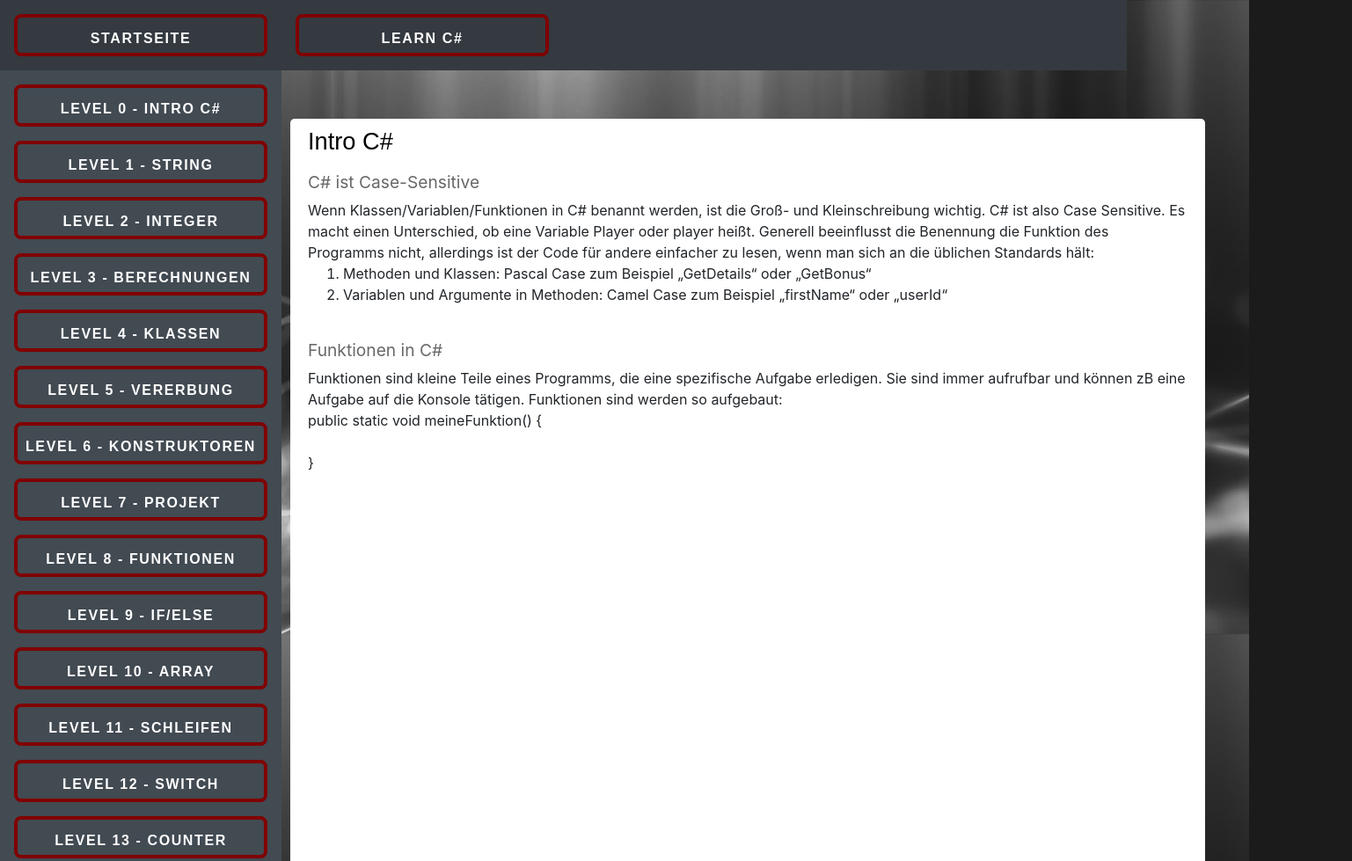
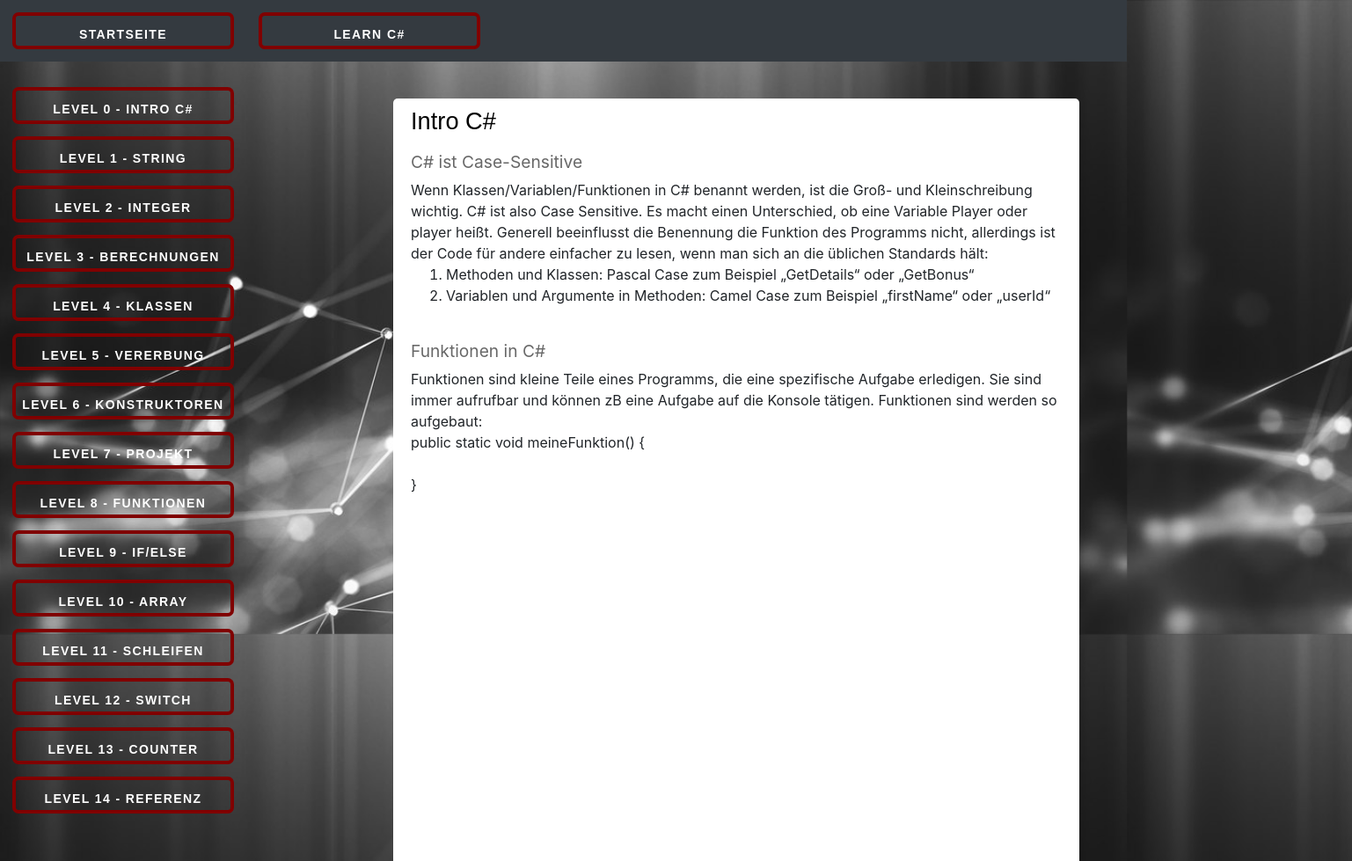
Before and after one commit to wi17b109/Lernplattform, a plain HTML site: page subpages/subpageIntro.html in a window 1280 px wide. Shown: the top 979 px of the page at 88% size, 1537 px wide, since content can reach past the window. Drawn offline with nearby package versions, Linux system fonts and the light colour scheme.

Commit message:
Respnsive

```diff
--- a/css/layout.css
+++ b/css/layout.css
@@ -6,7 +6,41 @@
 	padding: 0;
 	border: solid #000 0;
 	font-family: Arial, Tahoma;
+	box-sizing: border-box;
 }
+
+.row::after {
+  content: "";
+  clear: both;
+  display: block;
+}
+
+[class*="col-"] {
+  float: left;
+  padding: 15px;
+}
+
+/* For desktop: */
+.col-1 {width: 8.33%;}
+.col-2 {width: 16.66%;}
+.col-3 {width: 25%;}
+.col-4 {width: 33.33%;}
+.col-5 {width: 41.66%;}
+.col-6 {width: 50%;}
+.col-7 {width: 58.33%;}
+.col-8 {width: 66.66%;}
+.col-9 {width: 75%;}
+.col-10 {width: 83.33%;}
+.col-11 {width: 91.66%;}
+.col-12 {width: 100%;}
+
+object{
+	width:100%;
+	min-height: 800px;
+	position: relative;
+	object-fit: cover;
+}
+
 body{
 	color: #000;
 	background-color: #1B1B1B;
@@ -45,6 +79,7 @@ a:visited{
 	padding: 10px 20px;
 	border-radius: 5px;
 	box-shadow: 2px 2px grey gradient;
+	min-height: 800px;
 }
 
 .beitrag:hover{
@@ -80,7 +115,8 @@ a:visited{
 	padding: 0;
 	float: left;
 	border:solid: 1px;
-	min-width: 900px;
+	width: 100vh;
+	height: 100vh;
 }
 
 #footer{
--- a/css/subslide.css
+++ b/css/subslide.css
@@ -48,9 +48,9 @@ nav ul {
 }
 
 nav ul li {
-    --c: 	maroon;
+    --c:  maroon;
     color: white;
-    font-size: 16px;
+    font-size: 14px;
     border: 0.3em solid var(--c);
     border-radius: 0.5em;
     width: 18em;
--- a/subpages/subpageIntro.html
+++ b/subpages/subpageIntro.html
@@ -12,13 +12,50 @@
 	<script src="../js/jquery.min.js"></script>
 	<script src="../plugin/codemirror/lib/codemirror.js"></script>
 	<script src="../plugin/codemirror/mode/clike/clike.js"></script>
+
+<meta name="viewport" content="width=device-width, initial-scale=1.0">
+<style>
+
+.row::after {
+  content: "";
+  clear: both;
+  display: block;
+}
+
+[class*="col-"] {
+  float: left;
+  padding: 15px;
+}
+
+/* For desktop: */
+.col-1 {width: 8.33%;}
+.col-2 {width: 16.66%;}
+.col-3 {width: 25%;}
+.col-4 {width: 33.33%;}
+.col-5 {width: 41.66%;}
+.col-6 {width: 50%;}
+.col-7 {width: 58.33%;}
+.col-8 {width: 66.66%;}
+.col-9 {width: 75%;}
+.col-10 {width: 83.33%;}
+.col-11 {width: 91.66%;}
+.col-12 {width: 100%;}
+
+object{
+	width:100%;
+	min-height: 800px;
+	position: relative;
+	object-fit: cover;
+}
+
+</style>
 </head>
 
 <body id="bild">
 
 	<script type="text/javascript">
 		function load_home(page) {
-			document.getElementById("Inhalt"+page).innerHTML='<object width="1000px" height="1200px" type="text/html" data="Level'+page+'.html" ></object>';
+			document.getElementById("Inhalt"+page).innerHTML='<object type="text/html" data="Level'+page+'.html" ></object>';
 		}
 
 		function toggleDiv(divNum) {
@@ -63,12 +100,9 @@
 			</li>
 		</ul>
 	</nav>
-	</div>
-	<div>
-		<table>
-			<tr>
-				<td bgcolor="#424a52">
-					<div>
+<!--<td bgcolor="#424a52">-->
+	<div class="row">
+		<div class="col-2">
 			<nav>
 				<ul>
 					<li onclick="toggleDiv(1);load_home(0)">
@@ -134,8 +168,8 @@
 				</ul>
 			</nav>
 		</div>
-				</td>
-				<td width="1250px">
+		<div class="col-2"></div>
+	<div class="col-8">
 		<div id="wrap">
 			<div id="grad">
 				<div id="right-content">
@@ -151,7 +185,6 @@
 							</div>
 						</div>
 					</div>
-
 					<!--Div2-->
 					<div class="slide" id="div2">
 						<div id="conent">
@@ -296,9 +329,7 @@
 				</div>
 			</div>
 		</div>
-				</td>
-			</tr>
-		</table>
+	</div>
 </div>
 </body>
 </html>
```
Also changed, not shown: css/content.css (line endings or trailing spaces). Lines whose indentation alone changed are shown as unchanged.
